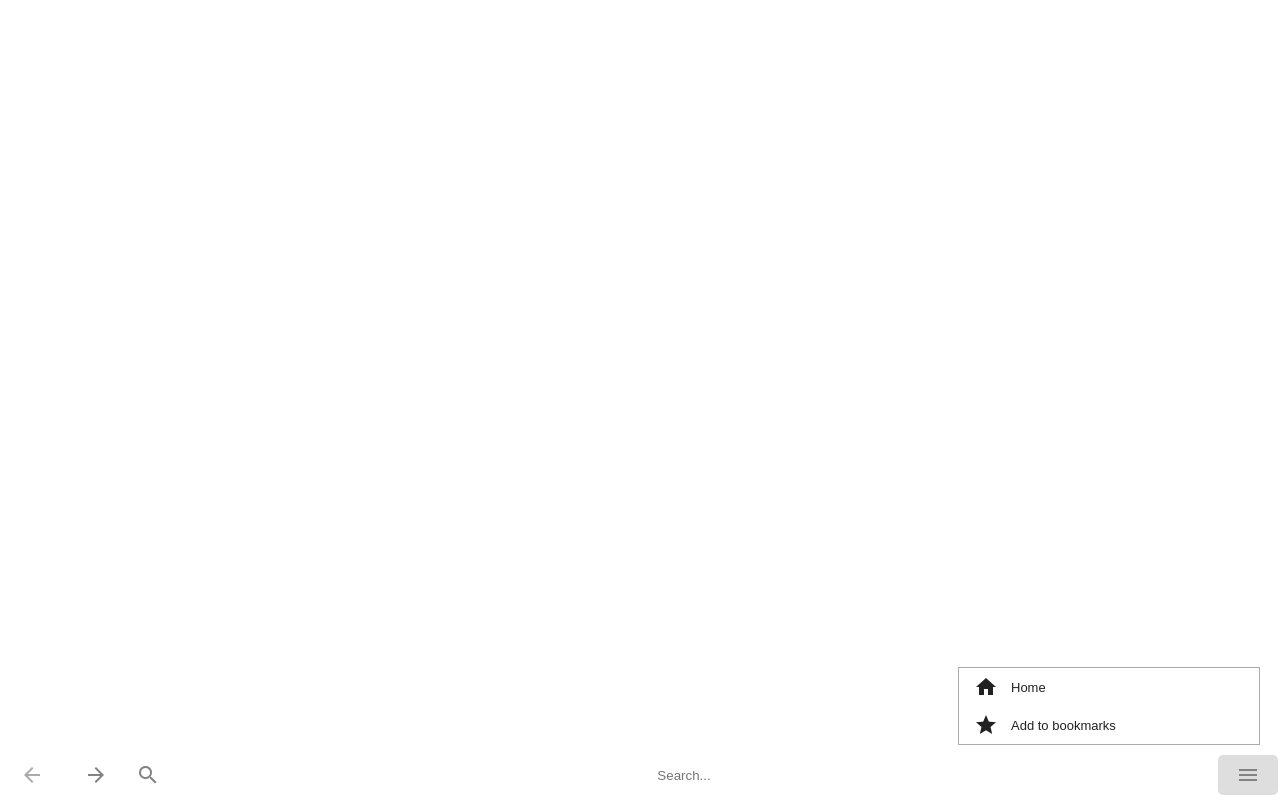
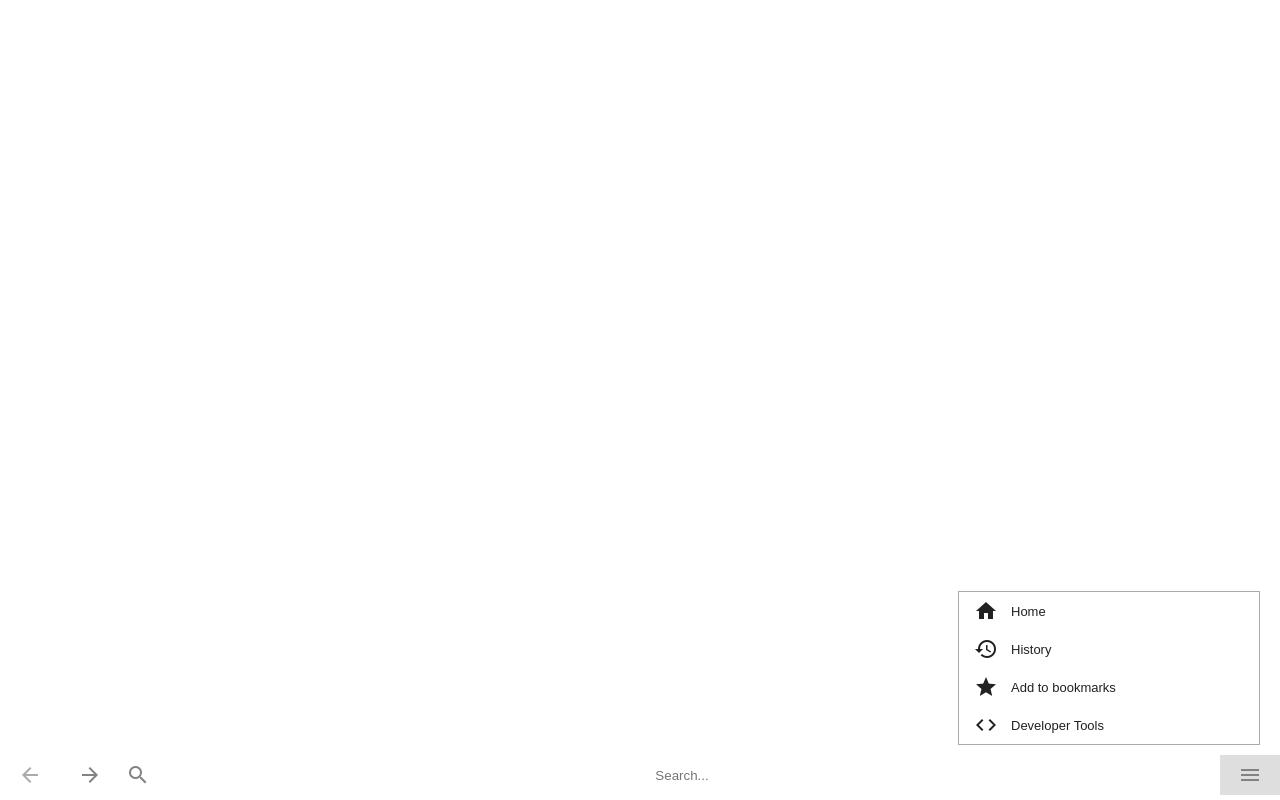
Before and after one commit to lucas-bortoli/browser, an Electron app: page src/index.html in a window 1280 px wide. Both pictures are taken after a click on the button "menu". Drawn offline with Linux system fonts and the light colour scheme.

Commit message:
More menu options

```diff
--- a/src/css/browser_ui.css
+++ b/src/css/browser_ui.css
@@ -39,7 +39,7 @@ body {
 }
 
 .status-menu > * {
-    margin: 0 2px;
+    margin: 0 0px;
     transition-property: background-color;
     transition-duration: .2s;
 	transition-timing-function: linear;
@@ -52,7 +52,6 @@ body {
     border: none;
     background: transparent;
     color: #828282;
-    border-radius: 5px;
     cursor: pointer;
 }
 
@@ -82,7 +81,7 @@ body {
     flex-direction: row;
     background: transparent;
     padding: 6px;
-    border-radius: 18px;
+    border-radius: 0px;
     flex-grow: 1;
     color: #828282;
 }
--- a/src/index.html
+++ b/src/index.html
@@ -27,8 +27,16 @@
                 <span class="text">Home</span>
             </button>
             <button class="menu-item">
+                <i class="material-icons">history</i>
+                <span class="text">History</span>
+            </button>
+            <button class="menu-item">
                 <i class="material-icons">star</i>
                 <span class="text">Add to bookmarks</span>
+            </button>
+            <button class="menu-item" id="dev-tools">
+                <i class="material-icons">code</i>
+                <span class="text">Developer Tools</span>
             </button>
         </div>
 
```
